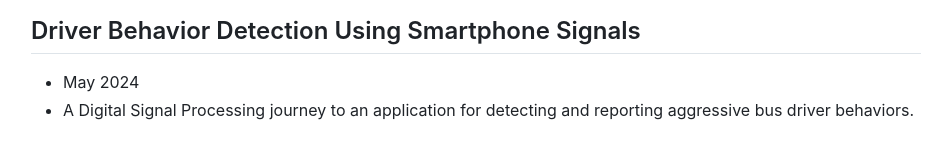
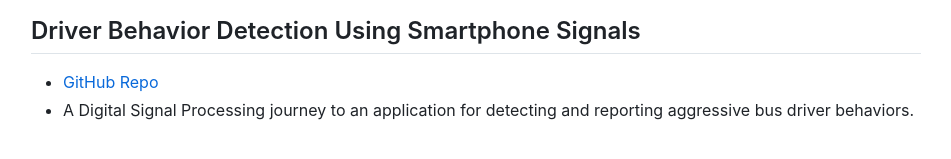
Before and after one commit to AvivGelfand/Resume, a plain HTML site: page Aviv_Gelfand_CV.html in a window 1280 px wide. Shown: the part 2848-3007 px from the top of the page, without its empty margins (164-1115 px from the left). Drawn offline with nearby package versions, Linux system fonts and the light colour scheme.

Commit message:
Render the latest CV

```diff
--- a/Aviv_Gelfand_CV.html
+++ b/Aviv_Gelfand_CV.html
@@ -112,7 +112,7 @@
         </ul>
         <h2>Driver Behavior Detection Using Smartphone Signals</h2>
         <ul>
-        <li>May 2024</li>
+        <li><a href="https://github.com/AvivGelfand/Driver-Behavior-Detection-Using-Smartphone-Signals">GitHub Repo</a></li>
         <li>A Digital Signal Processing journey to an application for detecting and reporting aggressive bus driver behaviors.</li>
         </ul>
     </article>
```
Also changed, not shown: Aviv_Gelfand_CV_2.png, 3 other files.
